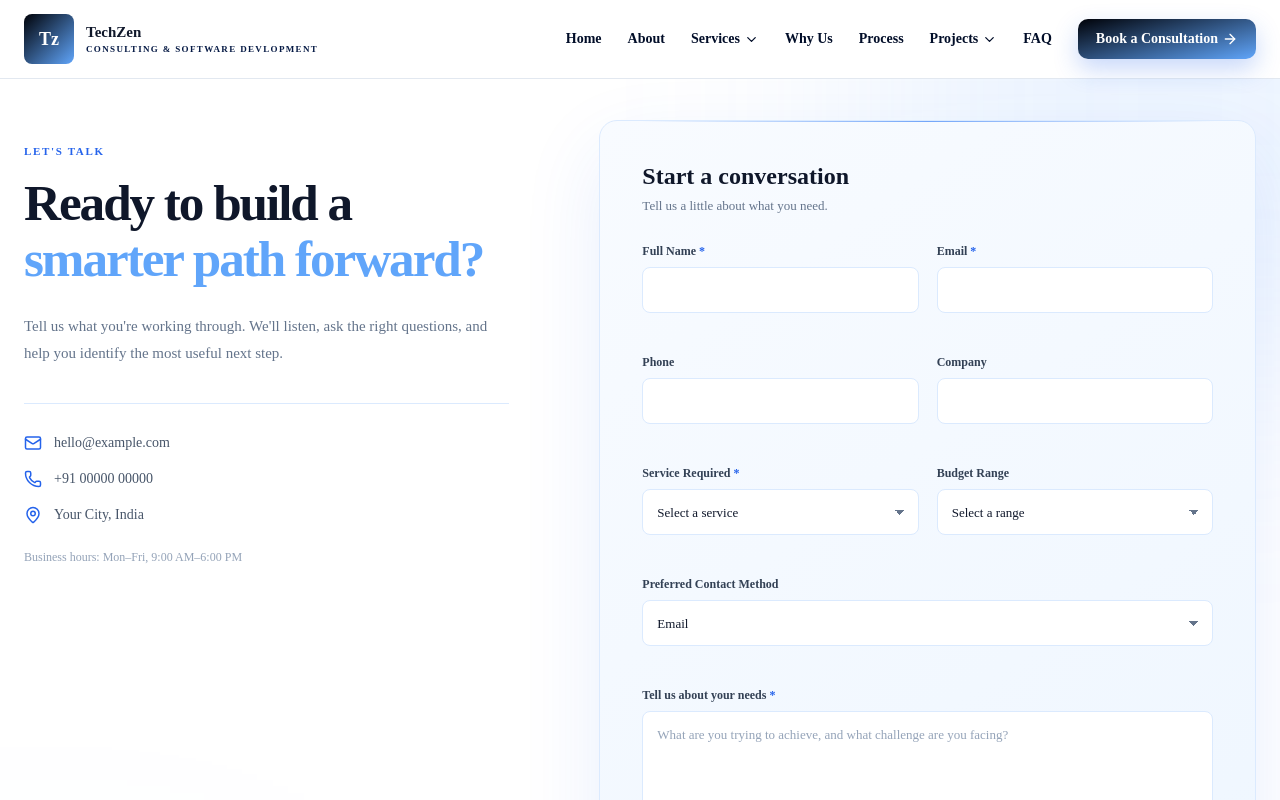
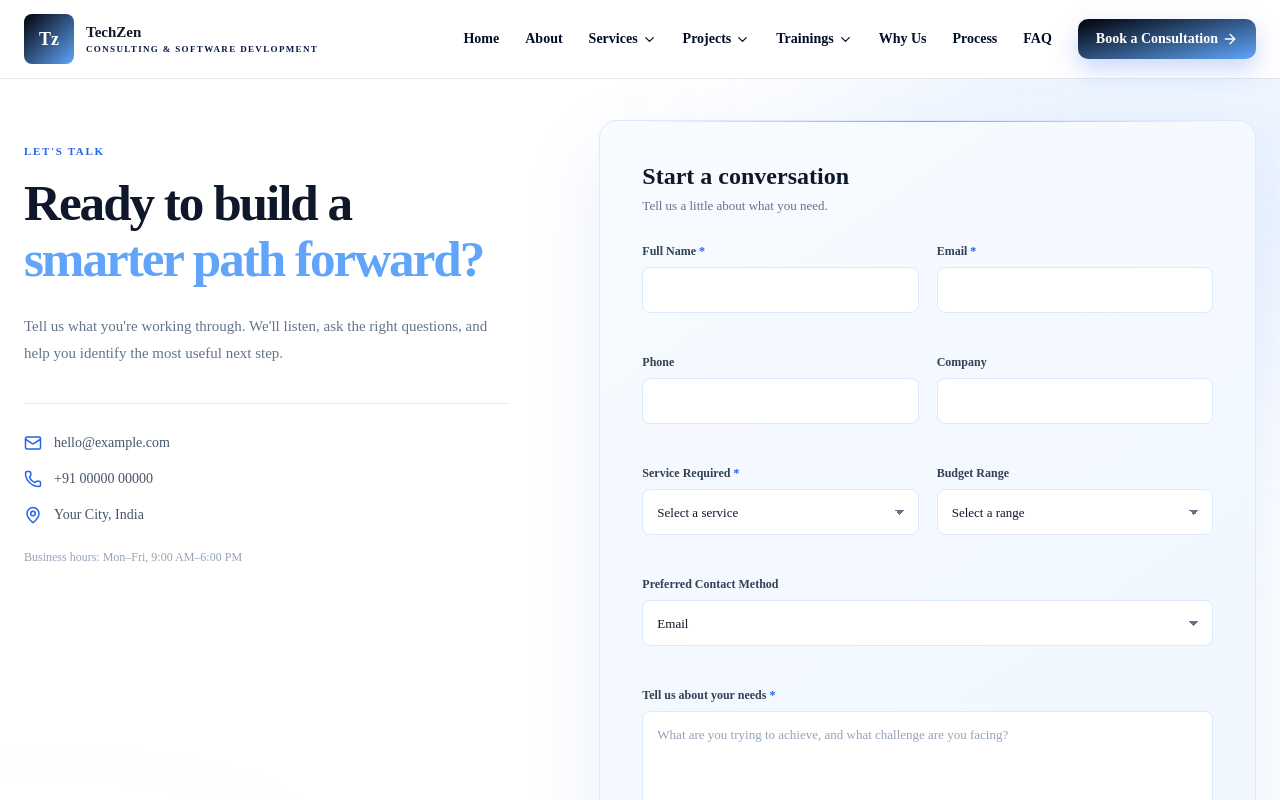
Before and after one commit to ArshlanSheikh/TECHZEN, a React (Vite) app: page /contact in a window 1280 px wide. Shown: the top 800 px of the page. Built offline with nearby package versions, Linux system fonts and the light colour scheme.

Commit message:
updation contact form & navbar structure

```diff
--- a/src/components/Navbar/Navbar.jsx
+++ b/src/components/Navbar/Navbar.jsx
@@ -2,7 +2,7 @@ import { useEffect, useState } from "react";
 import { Menu, X, ArrowRight, ChevronDown } from "lucide-react";
 import { Link } from "react-router-dom";
 
-import { company, projects, services } from "../../data/siteData";
+import { company, projects, services ,Tranings } from "../../data/siteData";
 import styles from "./Navbar.module.css";
 
 
@@ -29,6 +29,7 @@ export default function Navbar() {
   const [scrolled, setScrolled] = useState(false);
   const [mobileProjectsOpen, setMobileProjectsOpen] = useState(false);
   const [mobileServicesOpen, setMobileServicesOpen] = useState(false);
+  const [mobileTrainingsOpen, setMobileTrainingsOpen] = useState(false);
 
   useEffect(() => {
     const onScroll = () => {
@@ -56,6 +57,7 @@ export default function Navbar() {
     setOpen(false);
     setMobileProjectsOpen(false);
     setMobileServicesOpen(false);
+    setMobileTrainingsOpen(false);
   };
 
   const homeLinks = [
@@ -63,7 +65,6 @@ export default function Navbar() {
     ["About", "/#about"],
     ["Why Us", "/#why-us"],
     ["Process", "/#process"],
-    ["Testimonials", "/#testimonials"],
     ["FAQ", "/#faq"],
   ];
 
@@ -112,44 +113,27 @@ export default function Navbar() {
                 </Link>
               ))}
 
-              {/* SERVICES DROPDOWN */}
-              <div className={styles.dropdown}>
-                <button className={styles.dropdownTrigger}>
-                  Services
-                  <ChevronDown size={15} />
-                </button>
 
-                <div className={styles.dropdownMenu}>
-                  {services.map((service, index) => {
-                    return (
-                      <Link
-                        key={service.id}
-                        to={`/#services-${service.id}`}
-                        className={styles.dropdownItem}
-                      >
-                        <span className={styles.dropdownNumber}>
-                          {String(index + 1).padStart(2, "0")}
-                        </span>
 
-                        <span>{service.title}</span>
+              <NavbarDropdown
+                title="Services"
+                items={services}
+                viewAllLink="/#services"
+              />
 
-                        <ArrowRight
-                          size={15}
-                          className={styles.dropdownArrow}
-                        />
-                      </Link>
-                    );
-                  })}
+              <NavbarDropdown
+                title="Projects"
+                items={projects}
+                viewAllLink="/#projects"
+              />
 
-                  <Link
-                    to="/#services"
-                    className={styles.dropdownFooter}
-                  >
-                    View all services
-                    <ArrowRight size={15} />
-                  </Link>
-                </div>
-              </div>
+              <NavbarDropdown
+                title="Trainings"
+                items={Tranings}
+                viewAllLink="/#tranings"
+              />
+
+
 
               {/* WHY US */}
               <Link to="/#why-us">
@@ -160,43 +144,6 @@ export default function Navbar() {
               <Link to="/#process">
                 Process
               </Link>
-
-              {/* PROJECTS DROPDOWN */}
-              <div className={styles.dropdown}>
-                <button className={styles.dropdownTrigger}>
-                  Projects
-                  <ChevronDown size={15} />
-                </button>
-
-                <div className={styles.dropdownMenu}>
-                  {projects.map((project, index) => (
-                    <Link
-                      key={project.id || project.title}
-                      to={`/#project-${project.id}`}
-                      className={styles.dropdownItem}
-                    >
-                      <span className={styles.dropdownNumber}>
-                        {String(index + 1).padStart(2, "0")}
-                      </span>
-
-                      <span>{project.title}</span>
-
-                      <ArrowRight
-                        size={15}
-                        className={styles.dropdownArrow}
-                      />
-                    </Link>
-                  ))}
-
-                  <Link
-                    to="/projects"
-                    className={styles.dropdownFooter}
-                  >
-                    View all projects
-                    <ArrowRight size={15} />
-                  </Link>
-                </div>
-              </div>
 
               {/* FAQ */}
               <Link to="/#faq">
@@ -212,6 +159,10 @@ export default function Navbar() {
                 <ArrowRight size={16} />
               </Link>
             </nav>
+
+
+
+
 
             {/* MOBILE MENU BUTTON */}
             <button
@@ -274,7 +225,7 @@ export default function Navbar() {
             </Link>
 
             {/* SERVICES */}
-            <div className={styles.mobileDropdown}>
+            {/* <div className={styles.mobileDropdown}>
               <button
                 className={styles.mobileDropdownTrigger}
                 onClick={() =>
@@ -316,31 +267,11 @@ export default function Navbar() {
                   );
                 })}
               </div>
-            </div>
+            </div> */}
 
-            {/* WHY US */}
-            <Link
-              to="/#why-us"
-              onClick={closeMenu}
-            >
-              <Target />
-              <span>Why Us</span>
-              {/* <ArrowRight size={17} /> */}
-            </Link>
 
-            {/* PROCESS */}
-            <Link
-              to="/#process"
-              onClick={closeMenu}
-            >
-
-              <Route />
-              <span>Process</span>
-              {/* <ArrowRight size={17} /> */}
-            </Link>
-
-            {/* PROJECTS */}
-            <div className={styles.mobileDropdown}>
+             {/* PROJECTS */}
+            {/* <div className={styles.mobileDropdown}>
               <button
                 className={styles.mobileDropdownTrigger}
                 onClick={() =>
@@ -350,7 +281,7 @@ export default function Navbar() {
                 }
               >
                 <FolderCode />
-                <span>Projects</span>
+                <span>Products</span>
 
                 <ChevronDown
                   size={18}
@@ -388,16 +319,70 @@ export default function Navbar() {
                   <ArrowRight size={15} />
                 </Link>
               </div>
-            </div>
+            </div> */}
 
-            {/* TESTIMONIALS */}
-            {/* <Link
-              to="/#testimonials"
+            <NavbarDropdownMobileView
+              title="Services"
+              items={services}
+              isOpen={mobileServicesOpen}
+              onToggle={() =>
+                setMobileServicesOpen(
+                  !mobileServicesOpen
+                )
+              }
+              icon={BriefcaseBusiness}
+              closeMenu={closeMenu}
+            />
+
+            <NavbarDropdownMobileView
+              title="Projects"
+              items={projects}
+              isOpen={mobileProjectsOpen}
+              onToggle={() =>
+                setMobileProjectsOpen(
+                  !mobileProjectsOpen
+                )
+              }
+              icon={BriefcaseBusiness}
+              closeMenu={closeMenu}
+            />
+
+            <NavbarDropdownMobileView
+              title="Tranings"
+              items={Tranings}
+              isOpen={mobileTrainingsOpen}
+              onToggle={() =>
+                setMobileTrainingsOpen(
+                  !mobileTrainingsOpen
+                )
+              }
+              icon={BriefcaseBusiness}
+              closeMenu={closeMenu}
+            />
+
+
+
+
+            {/* WHY US */}
+            <Link
+              to="/#why-us"
               onClick={closeMenu}
             >
-              <span>Testimonials</span>
-              <ArrowRight size={17} />
-            </Link> */}
+              <Target />
+              <span>Why Us</span>
+              {/* <ArrowRight size={17} /> */}
+            </Link>
+
+            {/* PROCESS */}
+            <Link
+              to="/#process"
+              onClick={closeMenu}
+            >
+
+              <Route />
+              <span>Process</span>
+              {/* <ArrowRight size={17} /> */}
+            </Link>
 
             {/* FAQ */}
             <Link
@@ -429,6 +414,103 @@ export default function Navbar() {
 
         </div>
       </aside>
+
+
     </>
   );
 }
+
+
+
+
+const NavbarDropdownMobileView = ({
+  title,
+  items,
+  isOpen,
+  onToggle,
+  icon: Icon,
+  closeMenu,
+}) => {
+  return (
+    <div className={styles.mobileDropdown}>
+      <button
+        className={styles.mobileDropdownTrigger}
+        onClick={onToggle}
+      >
+        {Icon && <Icon />}
+
+        <span>{title}</span>
+
+        <ChevronDown
+          size={16}
+          className={
+            isOpen ? styles.chevronOpen : ""
+          }
+        />
+      </button>
+
+      <div
+        className={`${styles.mobileDropdownMenu} ${
+          isOpen
+            ? styles.mobileDropdownOpen
+            : ""
+        }`}
+      >
+        {items.map((item) => (
+          <Link
+            key={item.id}
+            to={`/#${title.toLowerCase().replace(/\s+/g, '-')}-${item.id}`}
+            onClick={closeMenu}
+          >
+            {item.title}
+            <ArrowRight size={15} />
+          </Link>
+        ))}
+      </div>
+    </div>
+  );
+};
+
+
+
+
+const NavbarDropdown = ({ title, items, viewAllLink }) => {
+  return (
+    <div className={styles.dropdown}>
+      <button className={styles.dropdownTrigger}>
+        {title}
+        <ChevronDown size={15} />
+      </button>
+
+      <div className={styles.dropdownMenu}>
+        {items.map((item, index) => (
+          <Link
+            key={item.id}
+            // to={`/#${title.toLowerCase().replace(/\s+/g, '-')}-${item.id}`}
+            to={`/#${title.toLowerCase().replace(/\s+/g, '-')}-${item.id}`}
+            className={styles.dropdownItem}
+          >
+            <span className={styles.dropdownNumber}>
+              {String(index + 1).padStart(2, "0")}
+            </span>
+
+            <span>{item.title}</span>
+
+            <ArrowRight
+              size={15}
+              className={styles.dropdownArrow}
+            />
+          </Link>
+        ))}
+
+        <Link
+          to={viewAllLink}
+          className={styles.dropdownFooter}
+        >
+          View All {title}
+          <ArrowRight size={15} />
+        </Link>
+      </div>
+    </div>
+  );
+};
--- a/src/components/ProjectSection/Project.jsx
+++ b/src/components/ProjectSection/Project.jsx
@@ -29,7 +29,7 @@ export default function Project() {
         <div className={styles.projectsList}>
           {projects.map((project, index) => (
             <article
-              id={`project-${project.id}`}
+              id={`projects-${project.id}`}
               className={`${styles.project} ${
                 index % 2 !== 0 ? styles.reverse : ""
               }`}
--- a/src/data/siteData.js
+++ b/src/data/siteData.js
@@ -109,8 +109,29 @@ export const projects = [
     ],
     link: "https://example.com",
   },
+
 ];
 
+export const Tranings = [
+  {
+    id: "Summer-Training",
+    title: "Summer Training",
+    description:
+      "Build tailored digital products that fit your workflows, customers, and long-term growth plans.",
+    icon: "code",
+    color: "#2563eb",
+    features: ["Product development", "Web applications", "System integration"],
+  },
+  {
+    id: "winter-Training",
+    title: "Winter Training",
+    description:
+      "Build tailored digital products that fit your workflows, customers, and long-term growth plans.",
+    icon: "code",
+    color: "#2563eb",
+    features: ["Product development", "Web applications", "System integration"],
+  },
+]
 
 
 
@@ -118,8 +139,7 @@ export const services = [
   {
     id: "custom-software-development",
     title: "Custom Software Development",
-    description:
-      "Build tailored digital products that fit your workflows, customers, and long-term growth plans.",
+    description:"Build tailored digital products that fit your workflows, customers, and long-term growth plans.",
     icon: "code",
     color: "#2563eb",
     features: ["Product development", "Web applications", "System integration"],
--- a/src/pages/Contact/Contact.module.css
+++ b/src/pages/Contact/Contact.module.css
@@ -519,6 +519,10 @@
   .formRow {
     grid-template-columns: 1fr;
     gap: 0;
+    gap: 5px important;
+  }
+  .field{
+    margin-bottom: 0px;
   }
 
   .formHeader h3 {
```
Also changed, not shown: src/pages/Contact/Contact.jsx (+9 -6 lines).
